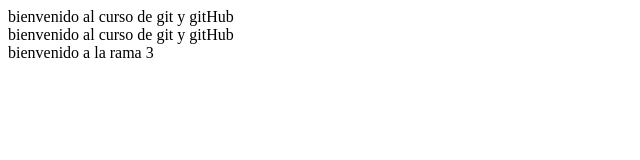
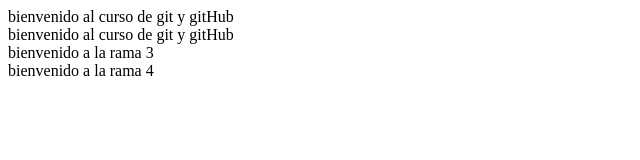
Before and after one commit to OrtegaAAmadin/hiperblog, a plain HTML site: page index.html in a window 1280 px wide. Shown: the whole page, without its empty margins (0-640 px from the left). Drawn offline with Linux system fonts and the light colour scheme.

Commit message:
segundo commit

```diff
--- a/index.html
+++ b/index.html
@@ -10,5 +10,6 @@
     <div>bienvenido al curso de git y gitHub</div>
     <div>bienvenido al curso de git y gitHub</div>
     <div>bienvenido a la rama 3</div>
+    <div>bienvenido a la rama 4</div>
 </body>
 </html>
```
